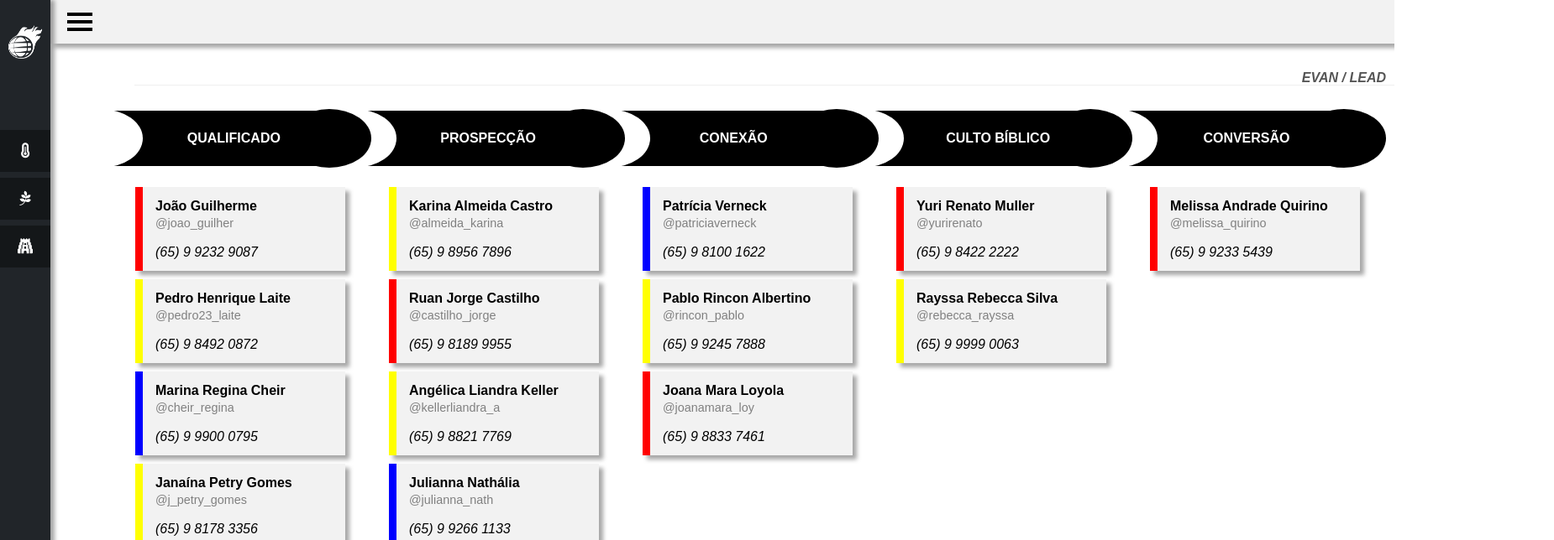
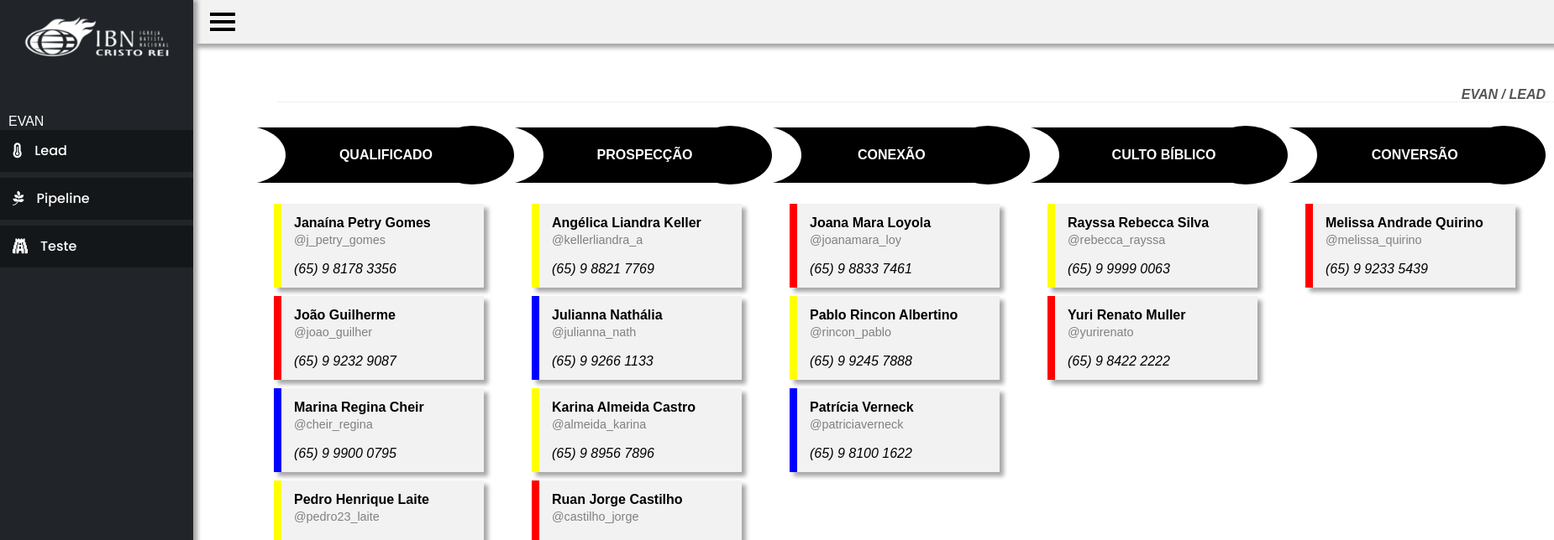
Before and after one commit to Mickael-Luiz/EVAN-SIBN---Front, an Angular app: page /pipeline in a window 1280 px wide. Shown: the top 644 px of the page at 84% size, 1850 px wide, since content can reach past the window. Built offline with nearby package versions, Linux system fonts and the light colour scheme.

Commit message:
ajuste ordem cards

```diff
--- a/src/app/components/beadcrumb/beadcrumb.component.scss
+++ b/src/app/components/beadcrumb/beadcrumb.component.scss
@@ -1,6 +1,6 @@
 .container-beadcrumb {
   width: 100%;
-  height: 50px;
+  height: 70px;
   display: flex;
   justify-content: flex-end;
   margin-bottom: 30px;
--- a/src/app/components/menu/menu.component.ts
+++ b/src/app/components/menu/menu.component.ts
@@ -20,7 +20,7 @@ export class MenuComponent {
     { label: 'Teste', path: 'pipeline', icon: 'fa-solid fa-gopuram' },
   ]
 
-  toggleMenu: boolean = true
+  toggleMenu: boolean = false
 
   constructor(
     private router: Router
--- a/src/app/modules/pipeline/pipeline/pipeline.component.scss
+++ b/src/app/modules/pipeline/pipeline/pipeline.component.scss
@@ -4,7 +4,7 @@
 
   .content-pipeline {
     display: flex;
-    gap: 30px;
+    gap: 35px;
     padding: 0 60px;
     height: 100%;
     width: 100%;
@@ -31,7 +31,7 @@
 
         span {
           position: absolute;
-          transform: translateX(125px) translateX(-20%);
+          transform: translateX(125px) translateX(-10%);
           z-index: 3;
         }
 
@@ -58,6 +58,9 @@
         transform: translateX(50%);
         z-index: 2;
       }
+      .header:hover, .header:hover::after {
+        background-color: #FF7900;
+      }
 
       .content-cards {
         display: flex;
@@ -68,7 +71,7 @@
         height: 700px;
         overflow-y: auto;
         overflow-x: hidden;
-        transform: translateX(30px);
+        transform: translateX(25px);
 
         .pipe-card {
           width: 250px;
--- a/src/app/modules/pipeline/pipeline/pipeline.component.ts
+++ b/src/app/modules/pipeline/pipeline/pipeline.component.ts
@@ -47,6 +47,10 @@ export class PipelineComponent {
     ]},
   ]
 
+  constructor() {
+    this.sortContainer()
+  }
+
   startDrag(event: any, originalContainer: string, cardId: string) {
     event.dataTransfer.setData('originalContainer', originalContainer);
     event.dataTransfer.setData('cardId', cardId);
@@ -69,7 +73,25 @@ export class PipelineComponent {
     targetContainer?.card.push(cardRemoved)
 
     this.container.find(container => container.header === origContainerHeader)?.card.filter(card => card.name !== cardID);
+    this.sortContainer()
+  }
 
+  sortContainer() {
+    this.container.forEach(container => {
+      container.card.sort((a, b) => {
+
+        const nameA = a.name.toUpperCase();
+        const nameB = b.name.toUpperCase()
+
+        if(nameA < nameB) {
+          return -1;
+        }
+        if(nameA > nameB) {
+          return 1;
+        }
+        return 0;
+      })
+    })
   }
 
 }
```
